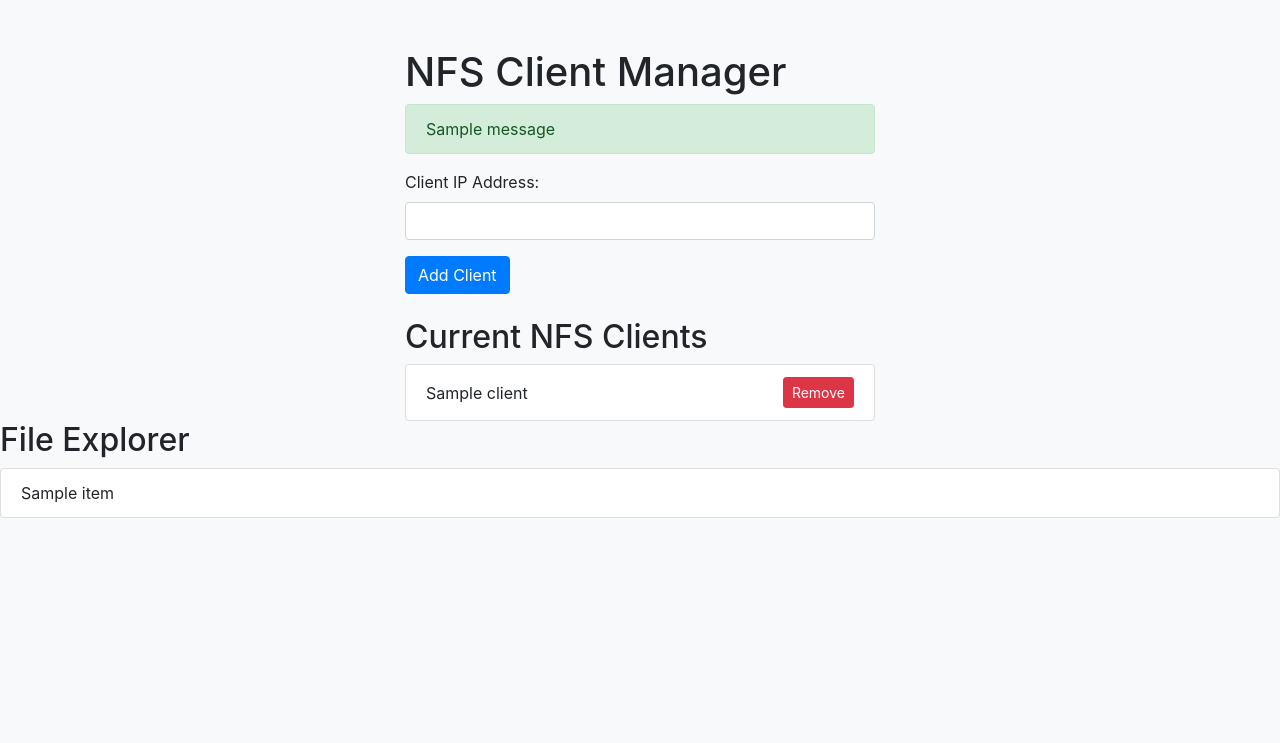
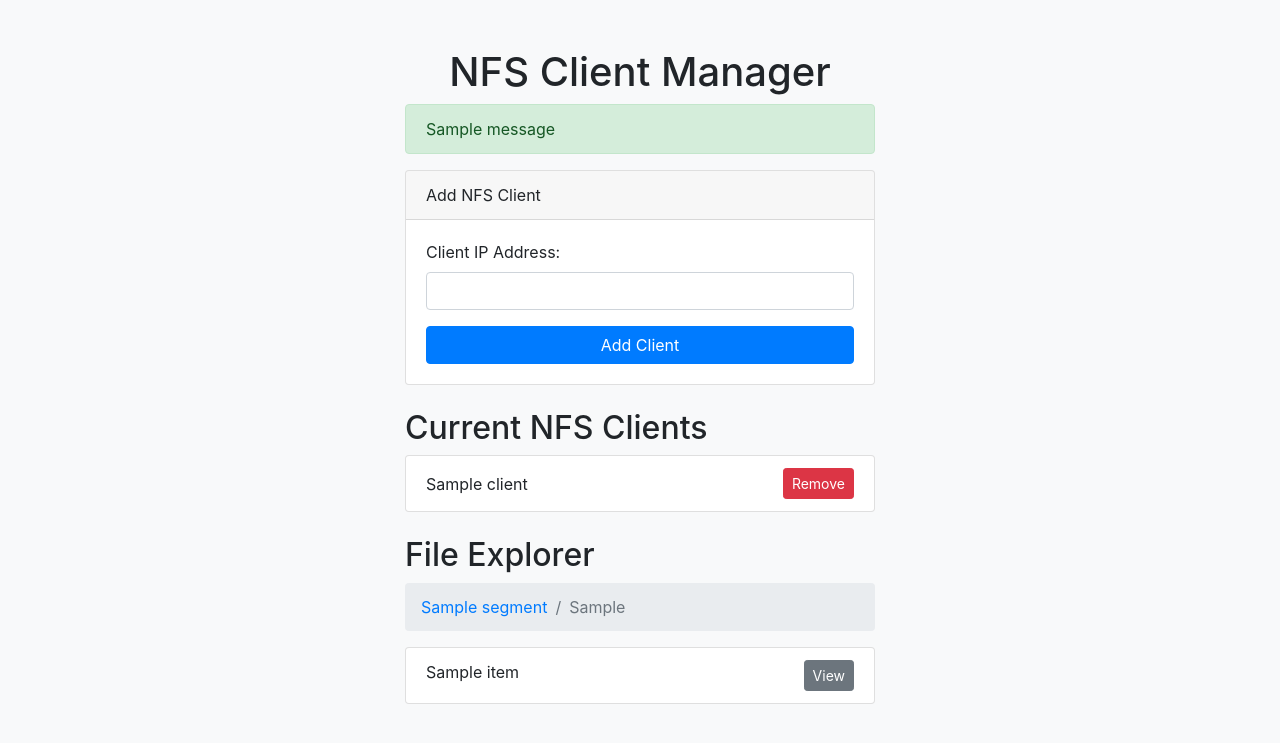
Before and after one commit to Toymakerftw/recycler-master, a Flask app: template templates/index.html in a window 1280 px wide. Shown: the top 743 px of the page. Run offline with Flask 2, Linux system fonts and the light colour scheme; the template is opened without the code that fills it: most values are stand-ins (such as "Sample title", 1, 10 or a date in 2020); one stand-in notice (Sample message) is shown; some libraries are stand-ins or nearby versions.

Commit message:
cbin: WIP 1

```diff
--- a/app.py
+++ b/app.py
@@ -1,9 +1,9 @@
-from flask import Flask, render_template, request, redirect, url_for, flash
+from flask import Flask, render_template, request, redirect, url_for, flash, send_file
 import os
 import subprocess
 
 app = Flask(__name__)
-app.secret_key = 'your_secret_key'  # Replace with a secure key
+app.secret_key = 'your_secret_key'
 
 # Define variables
 EXPORT_DIR = "/mnt/recyclebin"
@@ -55,6 +55,17 @@ def remove_nfs_client(client_ip):
         print(f"Error: {e}")
         return False
 
+# Helper function to generate breadcrumb path segments
+def generate_breadcrumb(path):
+    path_segments = []
+    current_path = ""
+    for segment in path.split('/'):
+        if segment:
+            current_path += '/' + segment
+            path_segments.append((segment, url_for('index', path=current_path)))
+    return path_segments
+
+# Updated route with file viewing capability and breadcrumbs
 @app.route('/', methods=['GET', 'POST'])
 def index():
     if request.method == 'POST':
@@ -72,7 +83,7 @@ def index():
                 flash(f"Failed to remove NFS Client {client_ip}.", 'danger')
         return redirect(url_for('index'))
 
-    # Read current NFS clients from /etc/exports
+    # Current NFS clients
     nfs_clients = []
     if os.path.exists('/etc/exports'):
         with open('/etc/exports', 'r') as exports_file:
@@ -80,18 +91,31 @@ def index():
                 if EXPORT_DIR in line:
                     parts = line.strip().split()
                     if len(parts) > 1:
-                        # Extract client IP address by removing the permissions part
                         client_ip = parts[1].split('(')[0]
                         nfs_clients.append(client_ip)
 
     # File Explorer
     path = request.args.get('path', EXPORT_DIR)
     file_list = []
-    for item in os.listdir(path):
-        item_path = os.path.join(path, item)
-        is_dir = os.path.isdir(item_path)
-        file_list.append({'name': item, 'path': item_path, 'is_dir': is_dir})
+    if os.path.exists(path):
+        for item in os.listdir(path):
+            item_path = os.path.join(path, item)
+            file_list.append({'name': item, 'path': item_path, 'is_dir': os.path.isdir(item_path)})
 
-    return render_template('index.html', nfs_clients=nfs_clients, file_list=file_list)
+    # Breadcrumbs
+    path_segments = generate_breadcrumb(path)
+    current_segment = os.path.basename(path)
+
+    return render_template('index.html', nfs_clients=nfs_clients, file_list=file_list, path_segments=path_segments, current_segment=current_segment)
+
+# New route to handle file viewing
+@app.route('/view_file')
+def view_file():
+    file_path = request.args.get('file_path')
+    if file_path and os.path.isfile(file_path):
+        return send_file(file_path, as_attachment=False)
+    flash("File not found.", 'danger')
+    return redirect(url_for('index'))
+
 if __name__ == '__main__':
     app.run(host='0.0.0.0', port=5000, debug=True)
--- a/templates/index.html
+++ b/templates/index.html
@@ -4,58 +4,45 @@
     <meta charset="UTF-8" />
     <meta name="viewport" content="width=device-width, initial-scale=1.0" />
     <title>NFS Client Manager</title>
-    <link
-      rel="stylesheet"
-      href="https://stackpath.bootstrapcdn.com/bootstrap/4.3.1/css/bootstrap.min.css"
-    />
-    <link
-      rel="stylesheet"
-      href="{{ url_for('static', filename='css/style.css') }}"
-    />
+    <link rel="stylesheet" href="https://stackpath.bootstrapcdn.com/bootstrap/4.3.1/css/bootstrap.min.css" />
+    <link rel="stylesheet" href="{{ url_for('static', filename='css/style.css') }}" />
 </head>
 <body>
     <div class="container mt-5">
-      <h1>NFS Client Manager</h1>
-      {% with messages = get_flashed_messages(with_categories=true) %} {% if
-      messages %} {% for category, message in messages %}
+        <h1 class="text-center">NFS Client Manager</h1>
+
+        <!-- Flash Messages -->
+        {% with messages = get_flashed_messages(with_categories=true) %}
+            {% if messages %}
+                {% for category, message in messages %}
                     <div class="alert alert-{{ category }}">{{ message }}</div>
-      {% endfor %} {% endif %} {% endwith %}
+                {% endfor %}
+            {% endif %}
+        {% endwith %}
 
         <!-- Add Client Form -->
-      <form method="POST" class="mb-4">
+        <div class="card mb-4">
+            <div class="card-header">Add NFS Client</div>
+            <div class="card-body">
+                <form method="POST">
                     <div class="form-group">
                         <label for="client_ip">Client IP Address:</label>
-          <input
-            type="text"
-            class="form-control"
-            id="client_ip"
-            name="client_ip"
-            required
-          />
+                        <input type="text" class="form-control" id="client_ip" name="client_ip" required />
                     </div>
-        <button type="submit" name="add_client" class="btn btn-primary">
-          Add Client
-        </button>
+                    <button type="submit" name="add_client" class="btn btn-primary btn-block">Add Client</button>
                 </form>
+            </div>
+        </div>
 
         <!-- List of Current Clients -->
         {% if nfs_clients %}
             <h2>Current NFS Clients</h2>
-      <ul class="list-group">
+            <ul class="list-group mb-4">
                 {% for client in nfs_clients %}
-        <li
-          class="list-group-item d-flex justify-content-between align-items-center"
-        >
+                    <li class="list-group-item d-flex justify-content-between align-items-center">
                         {{ client }}
                         <form method="POST" class="d-inline">
-            <button
-              type="submit"
-              name="remove_client"
-              value="{{ client }}"
-              class="btn btn-danger btn-sm"
-            >
-              Remove
-            </button>
+                            <button type="submit" name="remove_client" value="{{ client }}" class="btn btn-danger btn-sm">Remove</button>
                         </form>
                     </li>
                 {% endfor %}
@@ -63,19 +50,35 @@
         {% else %}
             <p>No NFS clients currently configured.</p>
         {% endif %}
-    </div>
 
         <!-- File Explorer -->
         <h2>File Explorer</h2>
+        <nav aria-label="breadcrumb">
+            <ol class="breadcrumb">
+                {% for segment, url in path_segments %}
+                    <li class="breadcrumb-item">
+                        <a href="{{ url }}">{{ segment }}</a>
+                    </li>
+                {% endfor %}
+                <li class="breadcrumb-item active" aria-current="page">{{ current_segment }}</li>
+            </ol>
+        </nav>
+
         <ul class="list-group">
             {% for item in file_list %}
                 <li class="list-group-item">
                     {% if item.is_dir %}
-        <a href="{{ url_for('index', path=item.path) }}">{{ item.name }}/</a>
-        {% else %} {{ item.name }} {% endif %}
+                        <a href="{{ url_for('index', path=item.path) }}">
+                            <strong>{{ item.name }}/</strong>
+                        </a>
+                    {% else %}
+                        {{ item.name }}
+                        <a href="{{ url_for('view_file', file_path=item.path) }}" class="btn btn-sm btn-secondary float-right">View</a>
+                    {% endif %}
                 </li>
             {% endfor %}
         </ul>
+    </div>
 
     <script src="{{ url_for('static', filename='js/script.js') }}"></script>
 </body>
```
Lines whose indentation alone changed are shown as unchanged.
